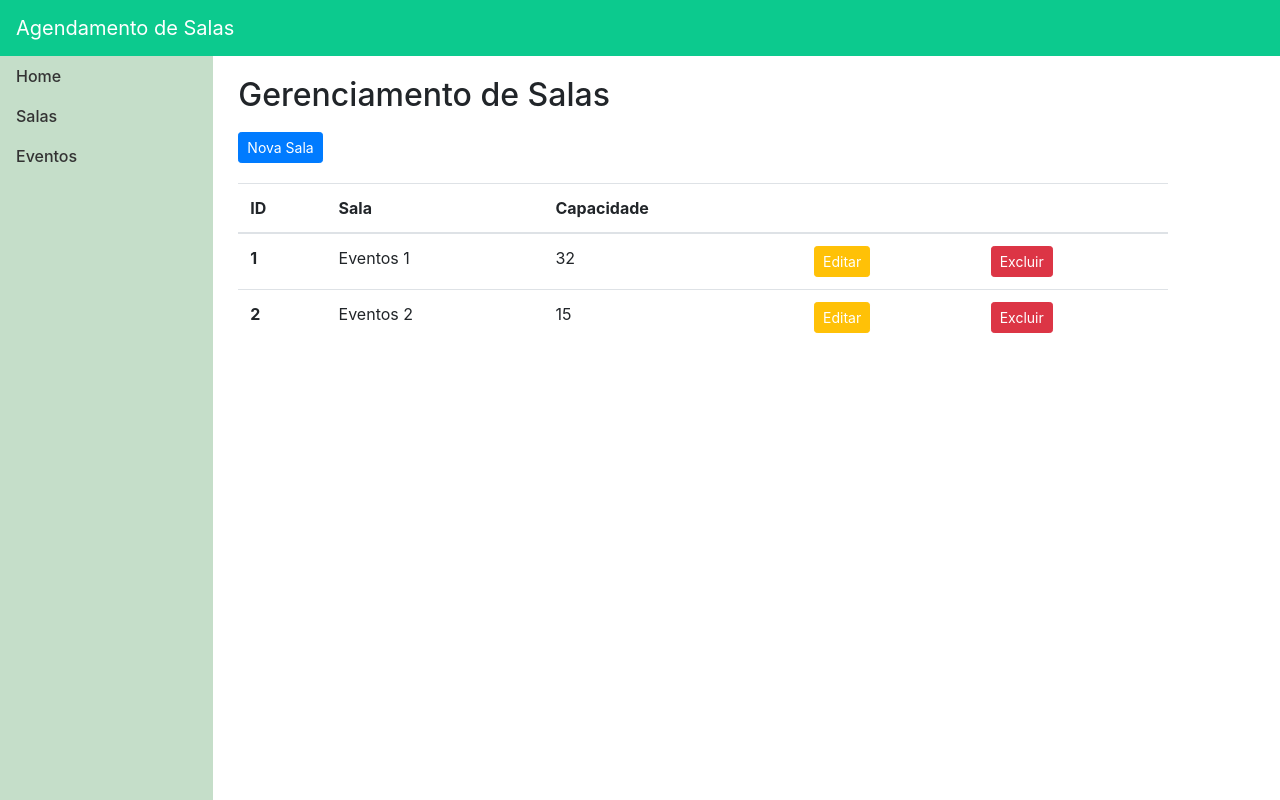
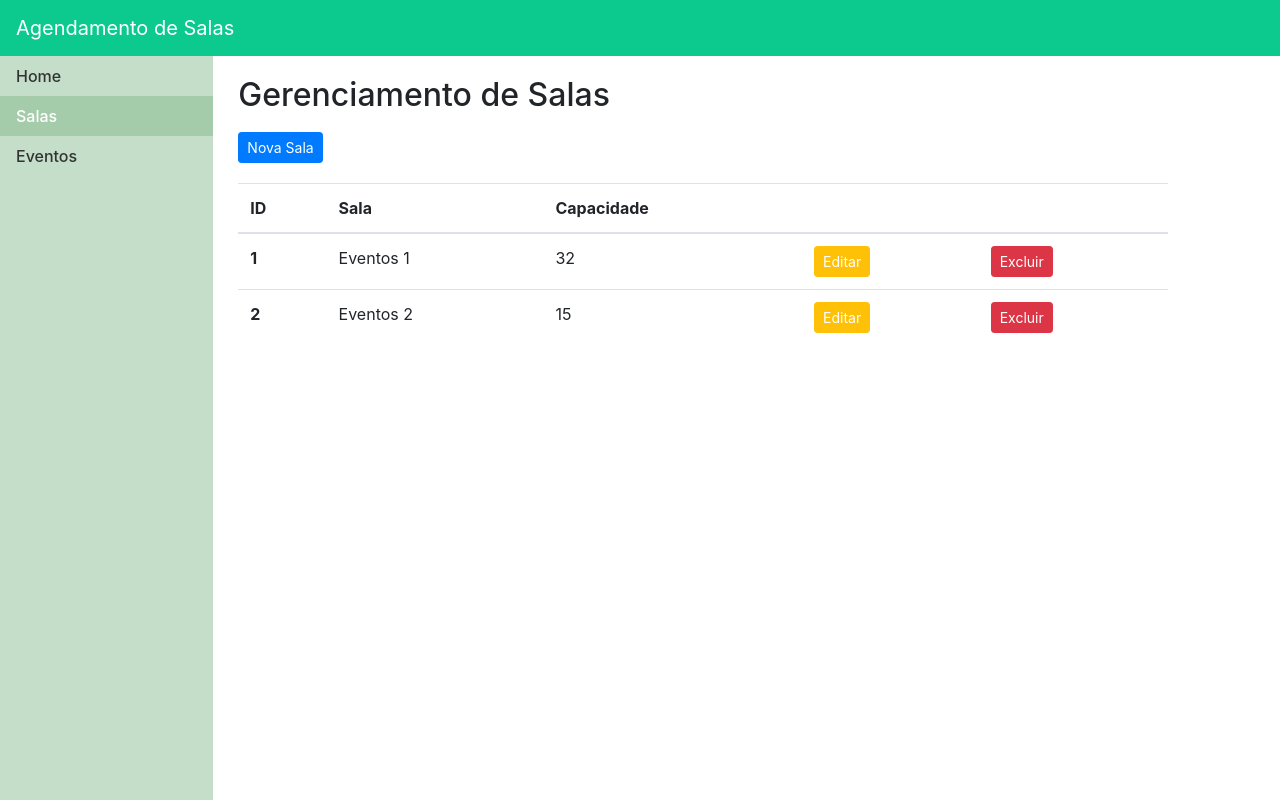
Before and after one commit to AlberttSantos/treinamento-bootstrap, a plain HTML site: page sala.html in a window 1280 px wide. Drawn offline with Linux system fonts and the light colour scheme.

Commit message:
Melhoria Sidebar

```diff
--- a/css/style.css
+++ b/css/style.css
@@ -26,6 +26,11 @@
     background-color: #a4ccab;
 }
 
+.sidebar .nav-link.active {
+    background-color: #a4ccab;
+    color: #fff;
+}
+
 .content{
      margin-left: 10px;
 }
--- a/sala.html
+++ b/sala.html
@@ -26,7 +26,7 @@
                             </a>
                         </li>
                         <li class="nav-item">
-                            <a class="nav-link" href="sala.html">
+                            <a class="nav-link active" href="sala.html">
                                 Salas
                             </a>
                         </li>
```
Also changed, not shown: evento.html (+2 -2 lines).
